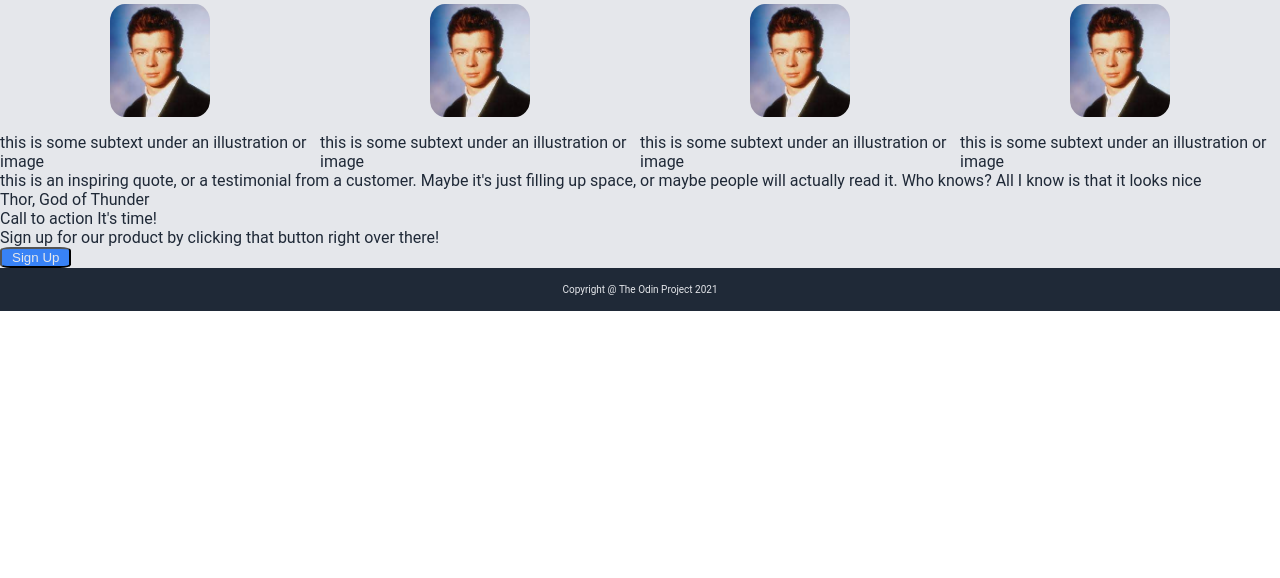
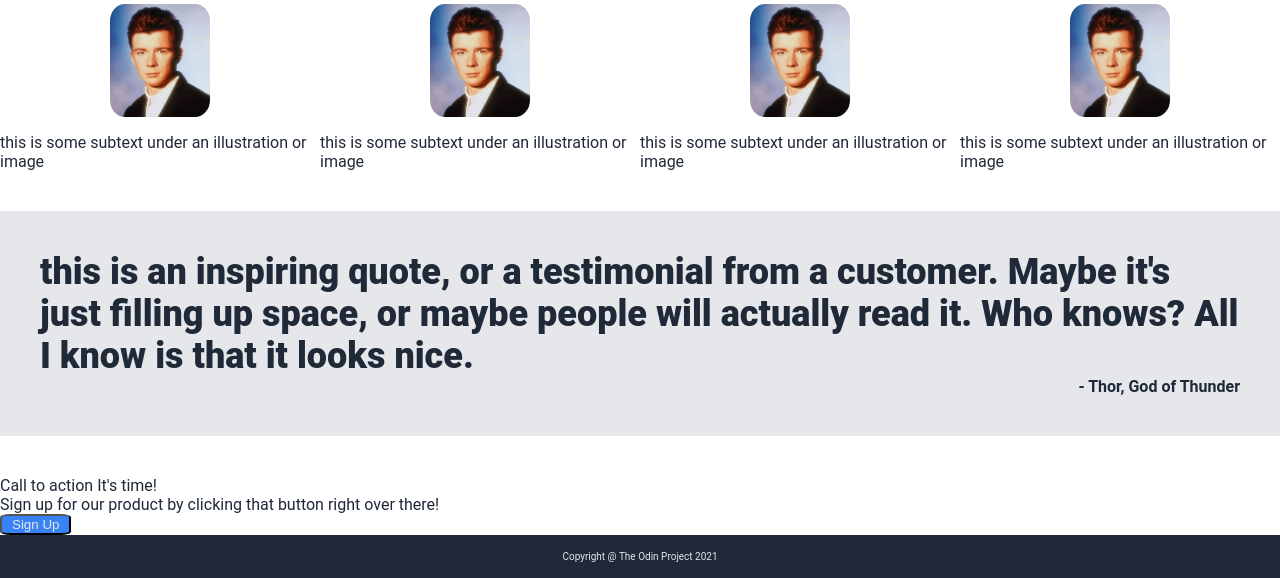
Before and after one commit to Rick-Astley2/landing_page, a plain HTML site: page index.html in a window 1280 px wide. Shown: the part 447-1025 px from the top of the page. Before the commit the page ends 800 px from the top, so only its background shows below. Drawn offline with Linux system fonts and the light colour scheme.

Commit message:
Onto the fifth section
This one was a lot easier

```diff
--- a/index.html
+++ b/index.html
@@ -53,9 +53,14 @@
         </div>
     </div>
 
-    <div>
-        <div>this is an inspiring quote, or a testimonial from a customer. Maybe it's just filling up space, or maybe people will actually read it. Who knows? All I know is that it looks nice</div>
-        <div>Thor, God of Thunder</div>
+    <div class="fourth">
+        <div class="quote">
+            <div>this is an inspiring quote, or a testimonial from a customer. Maybe it's just filling up space, or maybe people will actually read it. Who knows? All I know is that it looks nice.</div>
+        </div>
+
+        <div class="author">
+            <div>- Thor, God of Thunder</div>
+        </div>
     </div>
 
     <div class="call">
--- a/style.css
+++ b/style.css
@@ -100,8 +100,8 @@ button {
 
 
 .third {
-    background-color: #e5e7eb;
     color: #1F2937;
+
 
 }
 
@@ -134,3 +134,22 @@ button {
     justify-content: center;
 
 }
+
+.fourth {
+    background-color: #e5e7eb;
+    color:#1F2937;
+    padding: 40px;
+    margin: 40px 0px;
+
+    display: flex;
+    flex-wrap: wrap;
+    justify-content: flex-end;
+}
+.quote {
+    font-size: 36px;
+    font-weight: 900;
+}
+.author {
+    font-weight: bold;
+
+}
```
